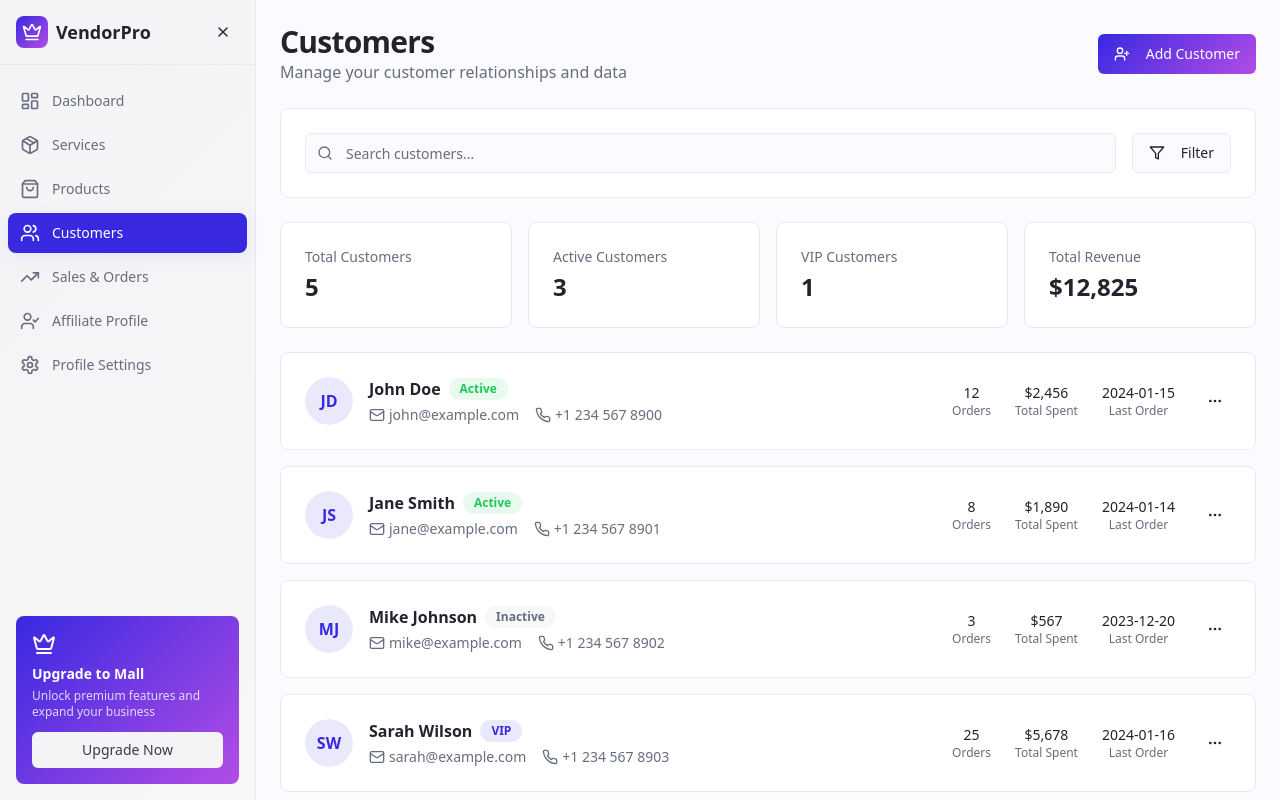
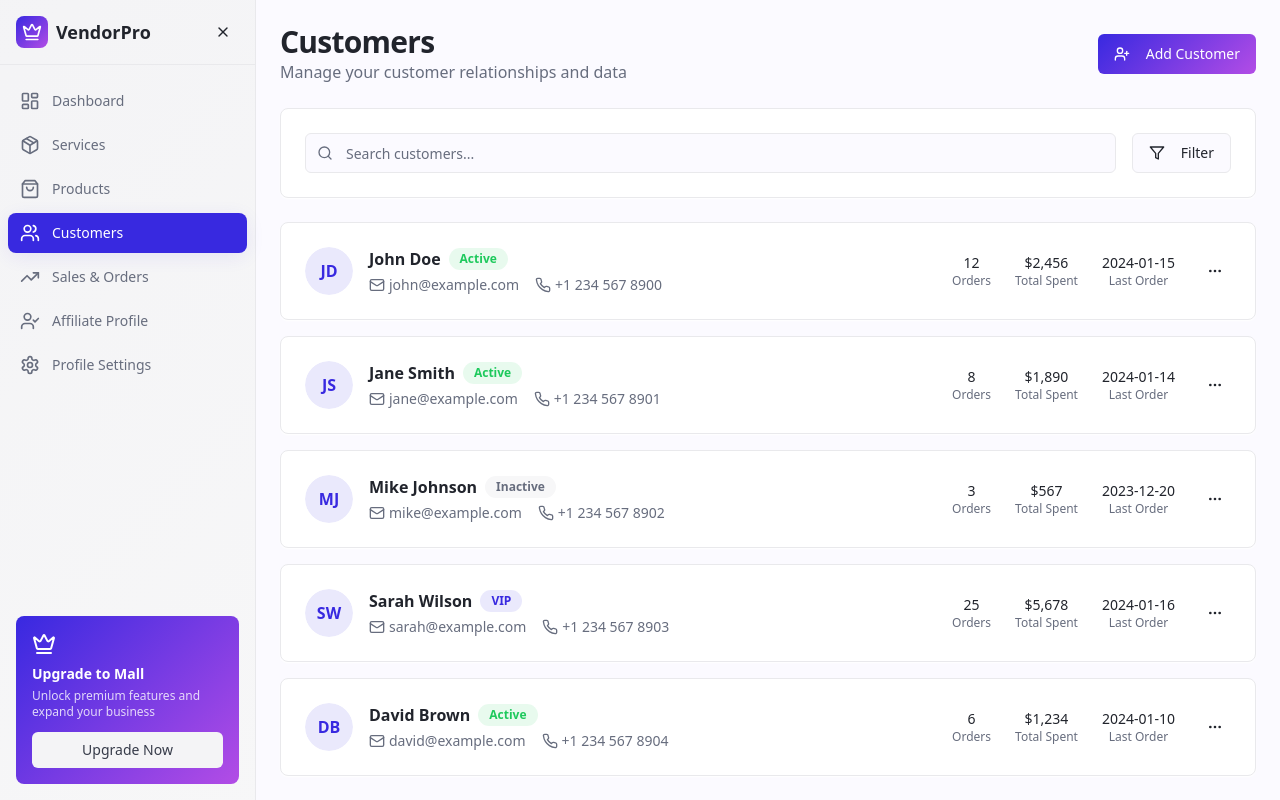
Before and after one commit to calvinklein5434-cyber/vendoradmin, a React (Vite) app: page /customers in a window 1280 px wide. Built offline with nearby package versions, Linux system fonts and the light colour scheme.

Commit message:
Remove customer stats

```diff
--- a/src/pages/Customers.tsx
+++ b/src/pages/Customers.tsx
@@ -128,49 +128,6 @@ export default function Customers() {
         </CardContent>
       </Card>
 
-      {/* Customer Stats */}
-      <div className="grid gap-4 md:grid-cols-4">
-        <Card className="shadow-card">
-          <CardContent className="pt-6">
-            <div className="flex items-center">
-              <div className="space-y-1">
-                <p className="text-sm font-medium text-muted-foreground">Total Customers</p>
-                <p className="text-2xl font-bold">{customers.length}</p>
-              </div>
-            </div>
-          </CardContent>
-        </Card>
-        <Card className="shadow-card">
-          <CardContent className="pt-6">
-            <div className="flex items-center">
-              <div className="space-y-1">
-                <p className="text-sm font-medium text-muted-foreground">Active Customers</p>
-                <p className="text-2xl font-bold">{customers.filter(c => c.status === "Active").length}</p>
-              </div>
-            </div>
-          </CardContent>
-        </Card>
-        <Card className="shadow-card">
-          <CardContent className="pt-6">
-            <div className="flex items-center">
-              <div className="space-y-1">
-                <p className="text-sm font-medium text-muted-foreground">VIP Customers</p>
-                <p className="text-2xl font-bold">{customers.filter(c => c.status === "VIP").length}</p>
-              </div>
-            </div>
-          </CardContent>
-        </Card>
-        <Card className="shadow-card">
-          <CardContent className="pt-6">
-            <div className="flex items-center">
-              <div className="space-y-1">
-                <p className="text-sm font-medium text-muted-foreground">Total Revenue</p>
-                <p className="text-2xl font-bold">$12,825</p>
-              </div>
-            </div>
-          </CardContent>
-        </Card>
-      </div>
 
       {/* Customers List */}
       <div className="grid gap-4">
```
